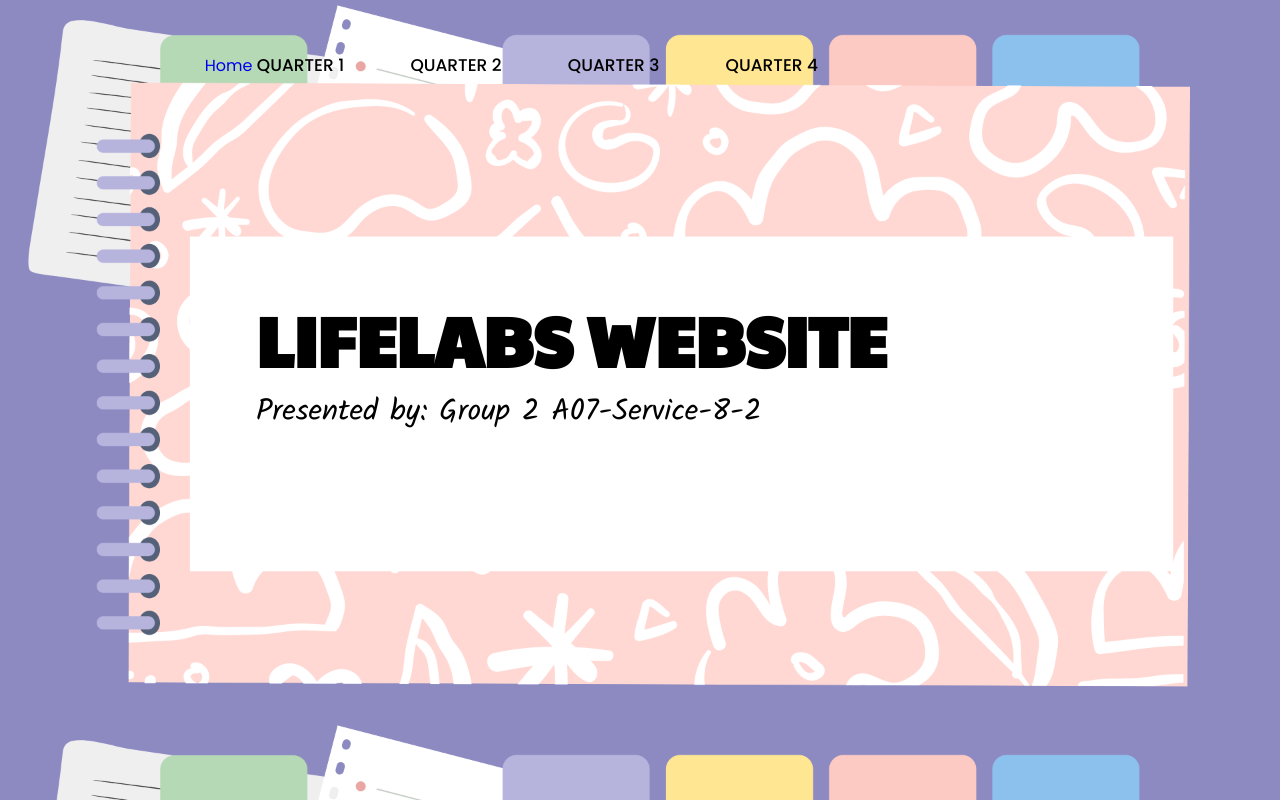
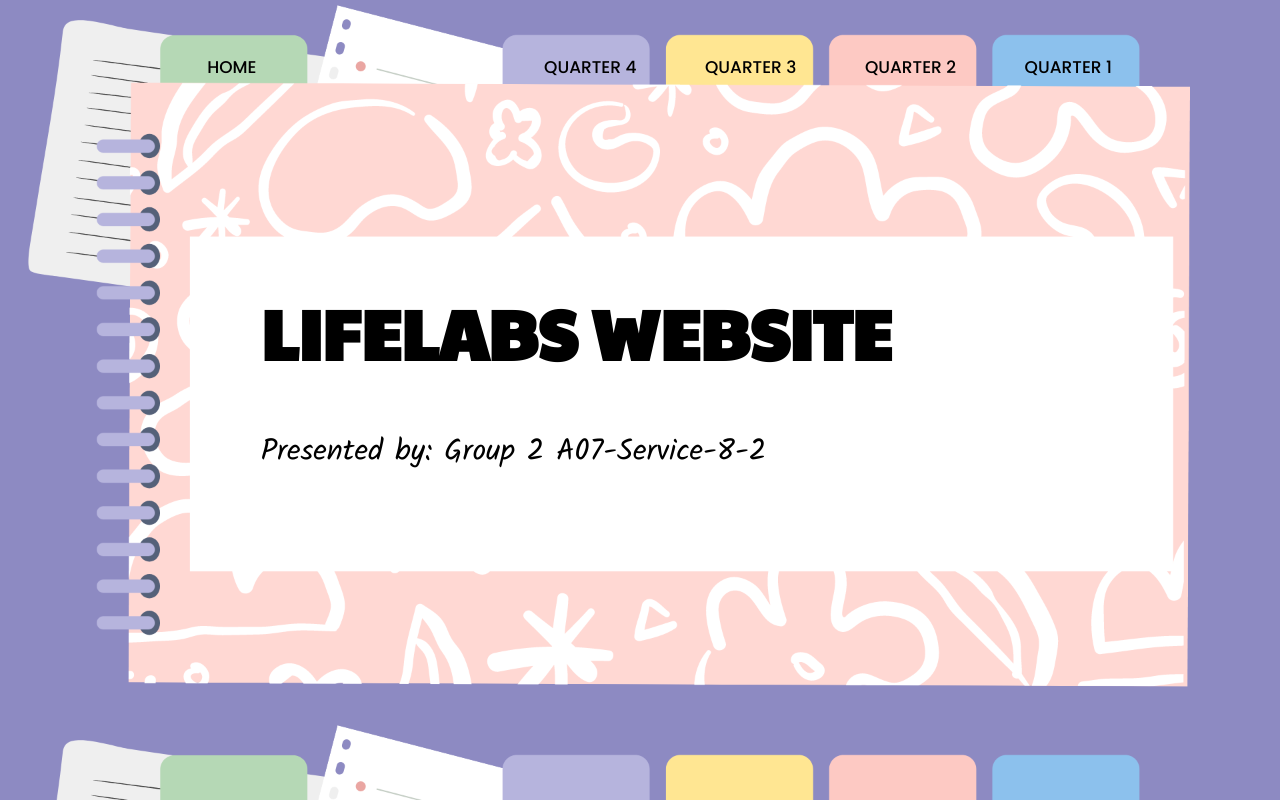
Before and after one commit to Dob21/Q4Website, a plain HTML site: page index.html in a window 1280 px wide. Drawn offline with Linux system fonts and the light colour scheme.

Commit message:
Update style.css

```diff
--- a/stylesheets/style.css
+++ b/stylesheets/style.css
@@ -1,11 +1,4 @@
 @import url('https://fonts.googleapis.com/css2?family=Kalam:wght@300;400;700&family=Paytone+One&family=Poppins:ital,wght@0,100;0,200;0,300;0,400;0,500;0,600;0,700;0,800;0,900;1,100;1,200;1,300;1,400;1,500;1,600;1,700;1,800;1,900&display=swap');
-
-*{
-  text-decoration: none;
-  margin: 0;
-  padding: 0;
-  box-sizing: border-box;
-}
 
 body {
   background-image: url('../img/bg.png');
@@ -13,36 +6,42 @@ body {
 }
 
 .navbar {
- font-family: "Poppins", Sans-Serif;
- margin-top: 2.5%;
- padding-left: 16%;
- padding-right: 9%;
- padding-bottom: 20px;
- padding-top: 20px;
-}
+  list-style-type: none;
+  margin: 0;
+  padding-top: 2.5%;
+  padding-right: 11.4%;
+  padding-left: 14.5%;
+  overflow: hidden;
+  }
 
-.navdiv {
-  display: flex;
-  align-items: center;
-  justify-content: space-between;
-}
 
-.logo {
-  text-style: none;
+ .navbar li {
+  float: right;
+  margin-left: 3.9%;
+  }
+
+
+ .navbar li a {
+  display: block;
   color: black;
+  font-family: "Poppins", Sans-Serif;
+  text-transform: uppercase;
   font-size: 17px;
   font-weight: 500;
-}
+  text-align: center;
+  padding: 14px 16px;
+  text-decoration: none;
+  }
 
-li {
-  list-style: none;
-  display: inline-block;
+.navbar a {
+  float: left;
+  display: block;
+  color: black;
+  font-family: "Poppins", Sans-Serif;
   text-transform: uppercase;
-}
-
-li a {
-  color: black;
   font-size: 17px;
   font-weight: 500;
-  margin-right: 62px;
-}
+  text-align: center;
+  padding: 14px 16px;
+  text-decoration: none;
+  }
```
